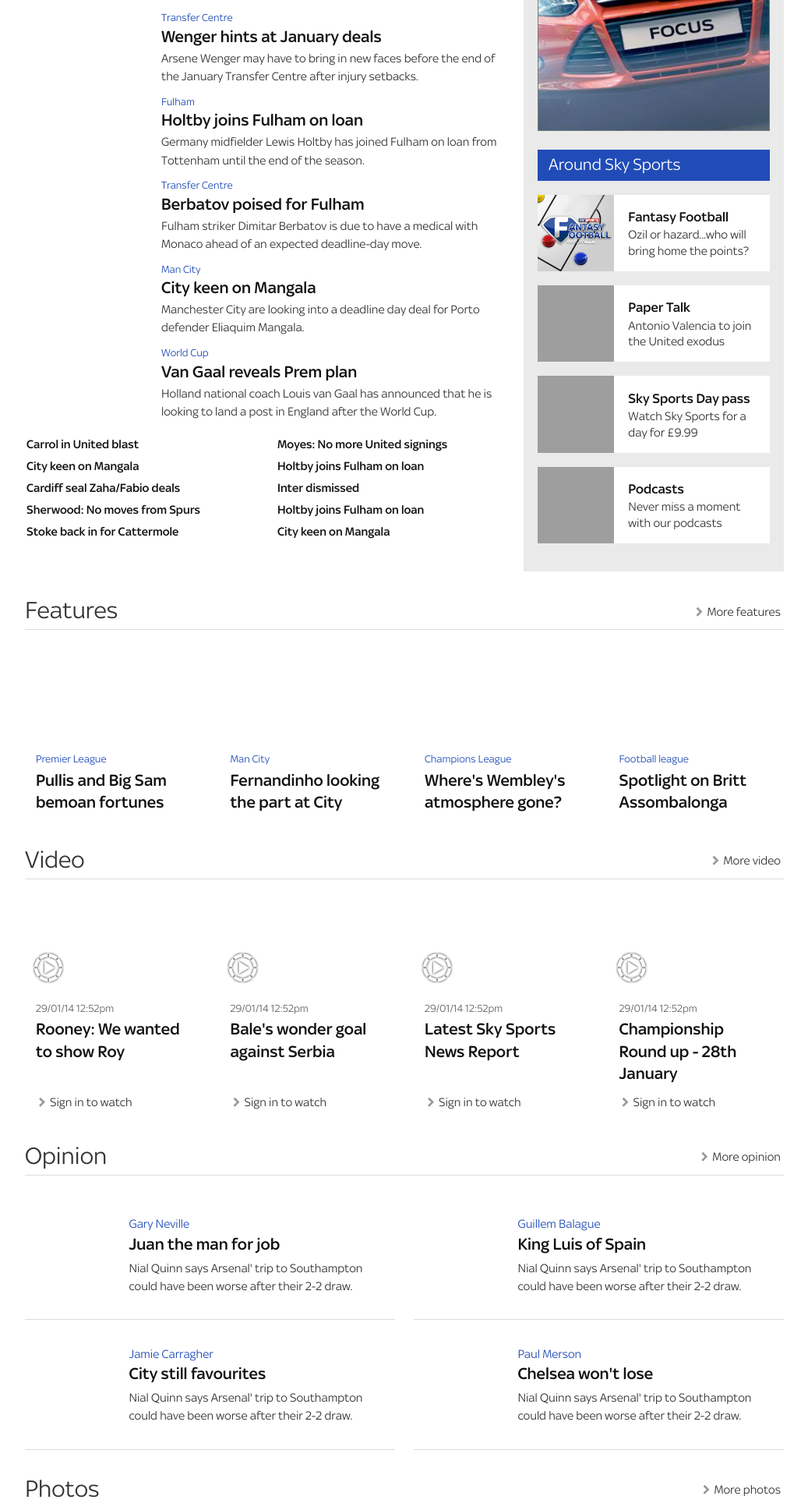
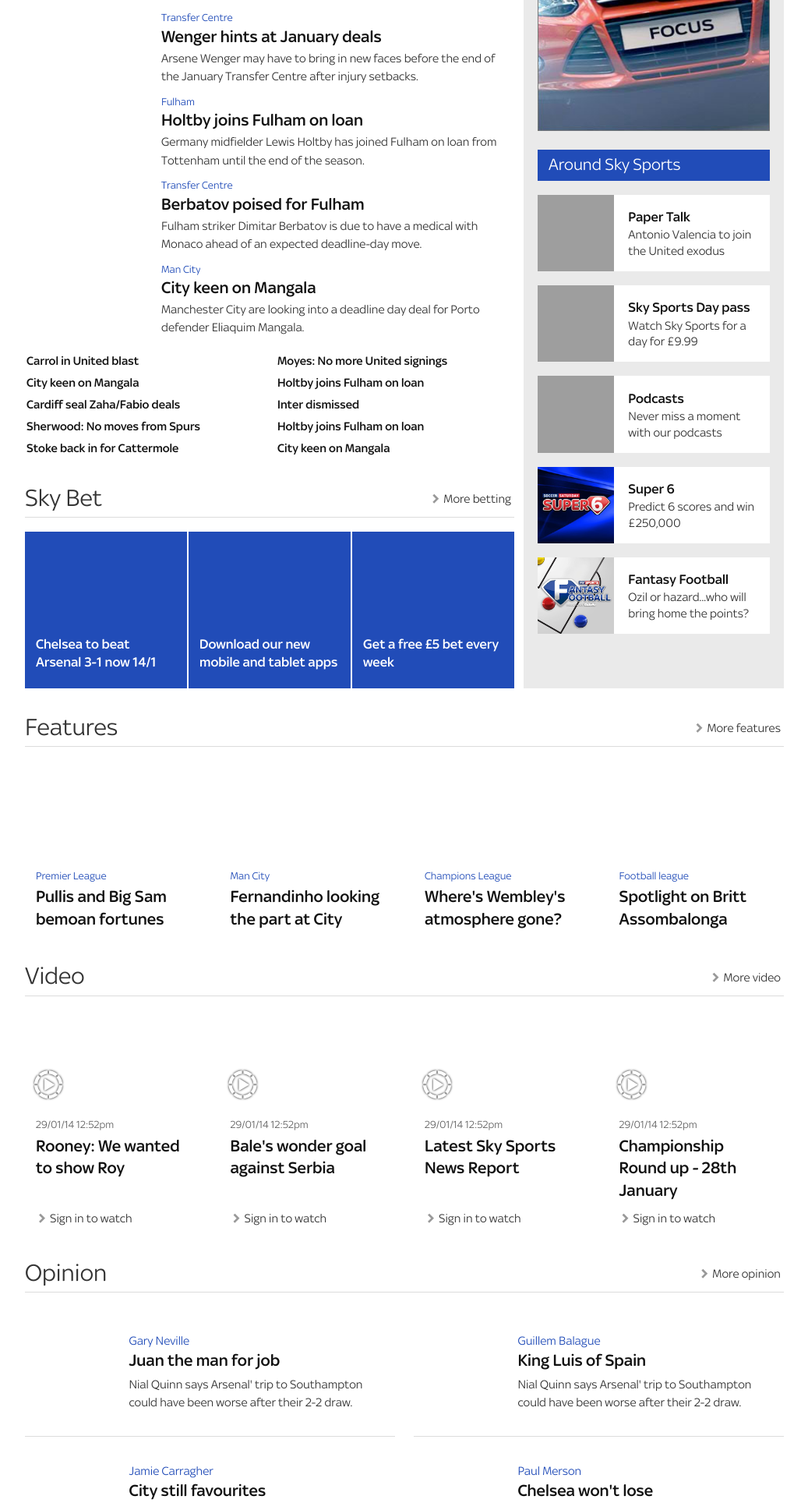
Before and after one commit to soilysound/core2, a PHP site: page / in a window 1280 px wide. Shown: the part 1536-3464 px from the top of the page at 78% size, without its empty margins (121-1158 px from the left). Run offline with PHP 8.4, Linux system fonts and the light colour scheme; grey boxes are pictures that could not be loaded.

Commit message:
add skybet component

```diff
--- a/components/feature-promos.html
+++ b/components/feature-promos.html
@@ -1,18 +1,6 @@
 <div class="feature-promos block <?php echo $display ?>">
-  <a href="#" class="feature-promo">
 
-    <div class="feature-promo__figure">
-      <div href="#" class="feature-promo__thumb">
-        <img class="feature-promo__image" src="/_sandbox/fantasy-football.jpeg">
-      </div>
-    </div>
 
-    <div href="#" class="feature-promo__body">
-      <h4 class="feature-promo__headline">Fantasy Football</h4>
-      <p class="feature-promo__snippet">Ozil or hazard...who will bring home the points?</p>
-    </div>
-
-  </a>
 
   <a href="#" class="feature-promo">
 
@@ -59,4 +47,34 @@
 
   </a>
 
+    <a href="#" class="feature-promo">
+
+    <div class="feature-promo__figure">
+      <div href="#" class="feature-promo__thumb">
+        <img class="feature-promo__image" src="/_sandbox/super6.jpg">
+      </div>
+    </div>
+
+    <div href="#" class="feature-promo__body">
+      <h4 class="feature-promo__headline">Super 6</h4>
+      <p class="feature-promo__snippet">Predict 6 scores and win £250,000</p>
+    </div>
+
+  </a>
+
+   <a href="#" class="feature-promo">
+
+    <div class="feature-promo__figure">
+      <div href="#" class="feature-promo__thumb">
+        <img class="feature-promo__image" src="/_sandbox/fantasy-football.jpeg">
+      </div>
+    </div>
+
+    <div href="#" class="feature-promo__body">
+      <h4 class="feature-promo__headline">Fantasy Football</h4>
+      <p class="feature-promo__snippet">Ozil or hazard...who will bring home the points?</p>
+    </div>
+
+  </a>
+
 </div>
--- a/components/news-list.html
+++ b/components/news-list.html
@@ -96,24 +96,7 @@
 
   </div>
 
-  <div class="news-list__item">
 
-    <div class="news-list__figure">
-      <a href="#" class="news-list__thumb">
-        <img src="<?php echo $blank_image ?>" data-image-src="http://e0.365dm.com/13/05/128x67/louis-van-gaal-holland-football_2953001.jpg?20140120093826" class="postpone-load news-list__image">
-      </a>
-    </div>
-
-    <div class="news-list__body">
-      <div class="label">
-        <a href="#" class="label__tag">World Cup</a>
-
-      </div>
-      <h4 class="news-list__headline"><a href="#" class="news-list__headline-link">Van Gaal reveals Prem plan</a></h4>
-      <p class="news-list__snippet">Holland national coach Louis van Gaal has announced that he is looking to land a post in England after the World Cup.</p>
-    </div>
-
-  </div>
 
   <a href="#" class="button button--block news-list__load-more is-hidden--bp5 is-hidden--bp10">Load More</a>
 
--- a/index.php
+++ b/index.php
@@ -173,14 +173,14 @@
           </div>
           <?php include "components/feature-promos.html"; ?>
 
-          <!--  <div class="block-header">
+          <div class="block-header">
             <h2 class="block-header__title">
               <a href="#" class="block-header__link">Sky Bet</a>
             </h2>
             <a href="#link" class="block-header__related-link action-link">More betting</a>
-          </div> -->
+          </div>
           <!-- hot picks -->
-          <?php //include "components/feature-block.html"; ?>
+          <?php include "components/feature-block.html"; ?>
 
 
         </div>
```
